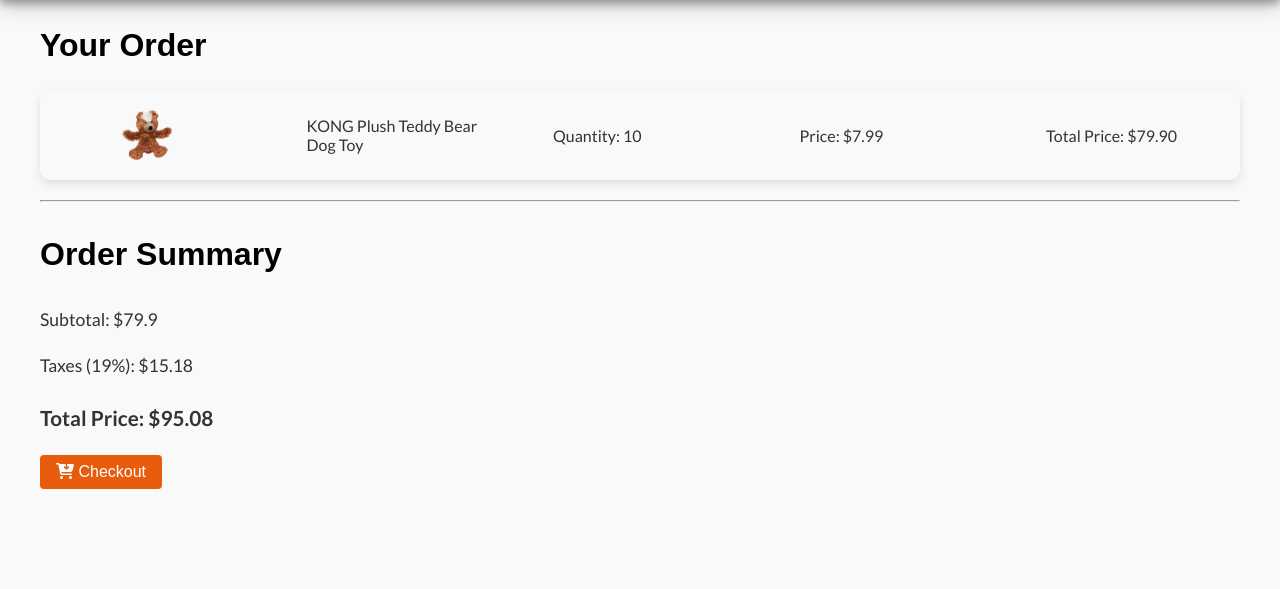
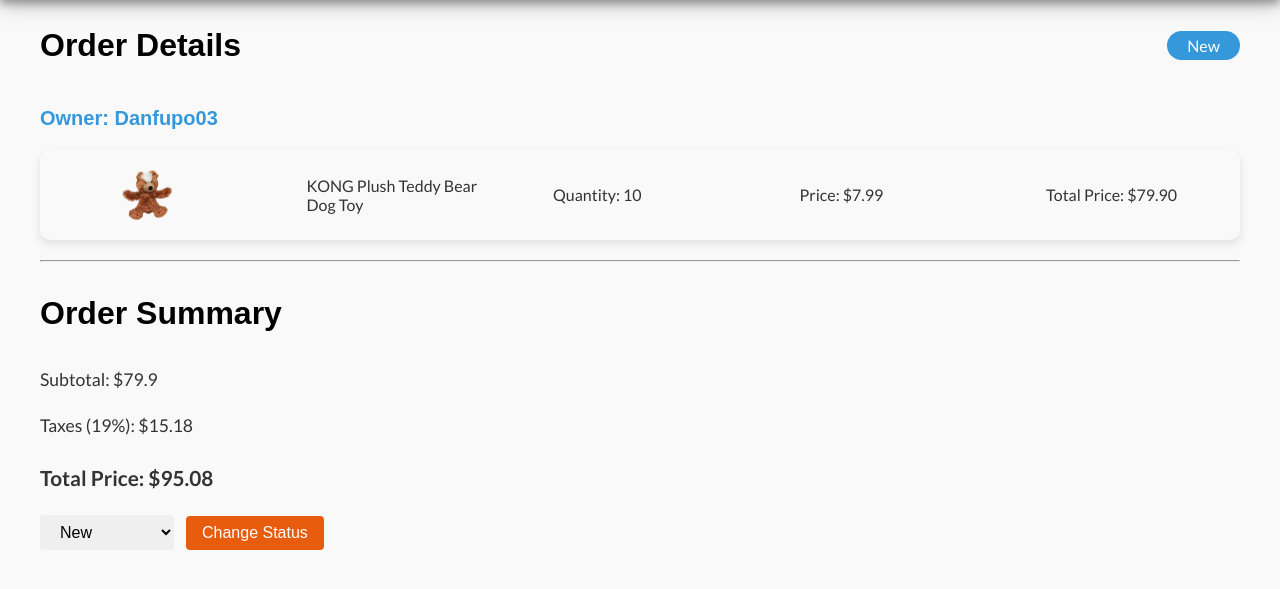
Before and after one commit to danfupo03/PAW-SOME, a PHP site: page /PAW-SOME/order?oid=1 in a window 1280 px wide. Shown: the part 70-659 px from the top of the page. Run offline with PHP 8.4, Linux system fonts and the light colour scheme; a user stored in the database is signed in; data comes from the database, SQL or seed files in the repository; tables that the repository leaves empty hold one stand-in row (values such as "Sample post"); some libraries are stand-ins or nearby versions.

Commit message:
feat(orders): add admin options to orders

```diff
--- a/assets/css/styles.css
+++ b/assets/css/styles.css
@@ -660,6 +660,15 @@ small {
   align-items: center;
 }
 
+#state {
+  font-size: 1rem;
+  padding: 0.5rem 1rem;
+  border: none;
+  border-radius: 4px;
+  cursor: pointer;
+  transition: all 0.2s ease-in-out;
+}
+
 @media (max-width: 768px) {
   .orders {
     grid-template-columns: 1fr;
--- a/views/order.php
+++ b/views/order.php
@@ -9,9 +9,12 @@ require 'db.php';
 $oid = isset($_GET['oid']) ? $_GET['oid'] : null;
 
 $stmt = $conn->prepare("
-    SELECT oi.oiid, oi.oid, oi.pid, p.name, p.image ,p.description, p.price, oi.quantity, oi.quantity * p.price AS total_price
+    SELECT oi.oiid, oi.oid, oi.pid, p.name, p.image, p.description, p.price, oi.quantity,
+           oi.quantity * p.price AS total_price, u.username
     FROM order_items oi
     JOIN products p ON oi.pid = p.pid
+    JOIN orders o ON oi.oid = o.oid
+    JOIN users u ON o.uid = u.uid
     WHERE oi.oid = ?
 ");
 $stmt->bind_param("i", $oid);
@@ -19,9 +22,32 @@ $stmt->execute();
 $result = $stmt->get_result();
 $products = $result->fetch_all(MYSQLI_ASSOC);
 
+$stmt = $conn->prepare("SELECT * FROM orders WHERE oid = ?");
+$stmt->bind_param("i", $oid);
+$stmt->execute();
+$result = $stmt->get_result();
+$order = $result->fetch_assoc();
+
 $total = 0;
 foreach ($products as $product) {
     $total += $product['total_price'];
+}
+
+$stmt = $conn->prepare("SELECT r.role FROM users u JOIN user_roles ur ON u.uid = ur.uid JOIN roles r ON ur.rid = r.rid WHERE u.uid = ?");
+$stmt->bind_param("i", $uid);
+$stmt->execute();
+$result = $stmt->get_result();
+$user = $result->fetch_assoc();
+
+if ($_SERVER['REQUEST_METHOD'] === 'POST') {
+    $state = $_POST['state'];
+
+    $stmt = $conn->prepare("UPDATE orders SET state = ? WHERE oid = ?");
+    $stmt->bind_param("si", $state, $oid);
+    $stmt->execute();
+
+    header('Location: orders');
+    exit();
 }
 
 // TODO
@@ -37,8 +63,28 @@ foreach ($products as $product) {
 <body>
     <?php include 'includes/navbar.php'; ?>
     <section>
+        <form action="" method="POST">
             <div class="container">
-            <h2 class="title is-3">Your Order</h2>
+                <div class="order-header">
+                    <h2 class="title is-3">Order Details</h2>
+                    <?php switch ($order['state']) {
+                        case 'new':
+                            echo '<span class="pill-info">New</span>';
+                            break;
+                        case 'in_progress':
+                            echo '<span class="pill-warning">In Progress</span>';
+                            break;
+                        case 'rejected':
+                            echo '<span class="pill-danger">Rejected</span>';
+                            break;
+                        case 'completed':
+                            echo '<span class="pill-success">Completed</span>';
+                            break;
+                    } ?>
+                </div>
+                <?php if ($user['role'] == 'admin') : ?>
+                    <h1 class="title is-5" style="color: #3498db;">Owner: <?= $products[0]['username'] ?></h1>
+                <?php endif; ?>
                 <?php foreach ($products as $product) : ?>
                     <div class="shopping-cart-content">
                         <img src="assets/images/<?= $product['image'] ?>" alt="<?= $product['name'] ?>" />
@@ -56,15 +102,20 @@ foreach ($products as $product) {
                     <p>Subtotal: $<span><?= $total ?></span></p>
                     <p>Taxes (19%): $<span><?= number_format($total * 0.19, 2) ?></span></p>
                     <p class="total-shop">Total Price: $<span><?= number_format($total + ($total * 0.19), 2) ?></span></p>
+                </div>
+                <?php if ($user['role'] == 'admin'): ?>
                     <form action="" method="POST">
-                    <button class="button is-primary" type="submit" name="checkout">
-                        <i class="fa-solid fa-cart-arrow-down"></i>
-                        Checkout
-                    </button>
+                        <select name="state" id="state">
+                            <option value="new" <?= ($order['state'] == 'new') ? 'selected' : '' ?>>New</option>
+                            <option value="in_progress" <?= ($order['state'] == 'in_progress') ? 'selected' : '' ?>>In Progress</option>
+                            <option value="rejected" <?= ($order['state'] == 'rejected') ? 'selected' : '' ?>>Rejected</option>
+                            <option value="completed" <?= ($order['state'] == 'completed') ? 'selected' : '' ?>>Completed</option>
+                        </select>
+                        <button type="submit" class="button is-primary ml-2">Change Status</button>
                     </form>
-                <br>
+                <?php endif; ?>
             </div>
-        </div>
+        </form>
     </section>
 </body>
 <script src="assets/js/darkMode.js"></script>
```
Also changed, not shown: views/orders.php (+32 -16 lines). Lines whose indentation alone changed are shown as unchanged.
